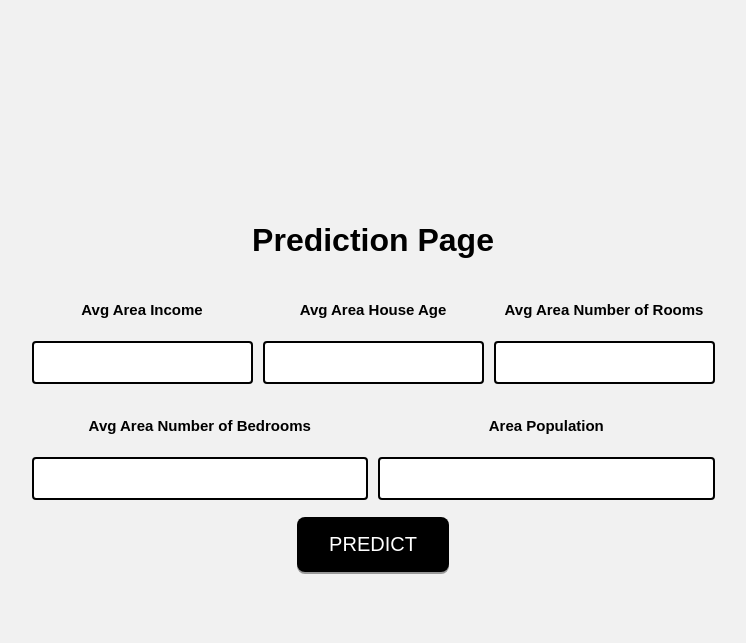
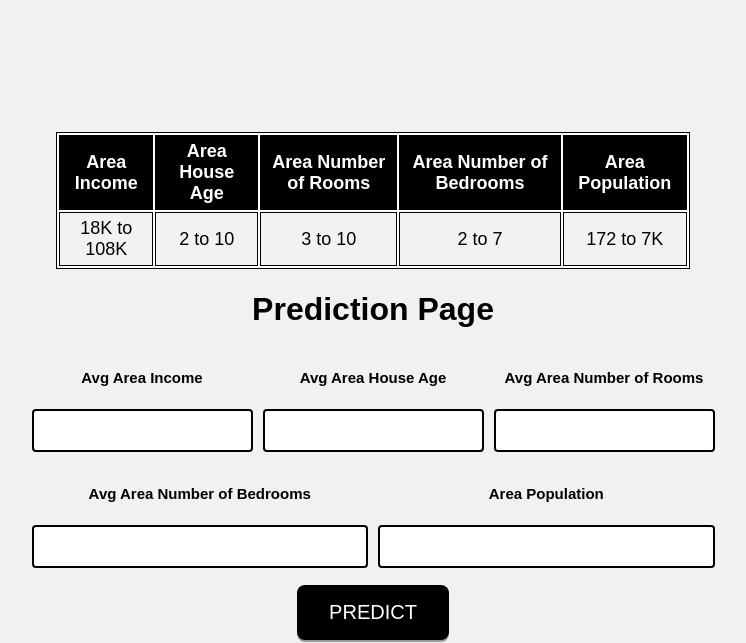
Before and after one commit to Adosh74/Property-Price-Prediction, a Django app: page /predict/ in a window 1280 px wide. Shown: the top 643 px of the page, without its empty margins (267-1013 px from the left). Run offline with Django 5.2, Linux system fonts and the light colour scheme.

Commit message:
update prediction page

```diff
--- a/templates/predict.html
+++ b/templates/predict.html
@@ -72,11 +72,64 @@
             transition-duration: 0.4s;
             box-shadow: 0 2px #999;
         }
+        /*  make a pretty css for table dev */
+        .table {
+            margin: 0 auto;
+            width: 50%;
+            border: 1px solid #000000;
+            border-collapse: collapse;
+            text-align: center;
+            font-size: 18px;
+            table-layout: fixed;
+            background-color: #ffffff;
+        }
+        .table th {
+            border: 1px solid #000000;
+            padding: 5px;
+            background-color: #000000;
+            color: #ffffff;
+        }
+        .table td {
+            border: 1px solid #000000;
+            padding: 5px;
+        }
+        .table tr:nth-child(even) {
+            background-color: #f2f2f2;
+        }
+        .table tr:hover {
+            background-color: #ddd;
+        }
+        /* make a pretty css for table dev */
+
+
+
 
     </style>
 
 </head>
 <body>
+    <div class="table">
+        <table>
+            <tr>
+                <th>Area Income</th>
+                <th>Area House Age</th>
+                <th>Area Number of Rooms</th>
+                <th>Area Number of Bedrooms</th>
+                <th>Area Population</th>
+            </tr>
+            <tr>
+                <td>18K to 108K</td>
+                <td>2 to 10</td>
+                <td>3 to 10</td>
+                <td>2 to 7</td>
+                <td>172 to 7K</td>
+            </tr>
+        </table>
+
+
+    </div>
+
+
     <h1>Prediction Page</h1>
 
     <form action="result">
```
